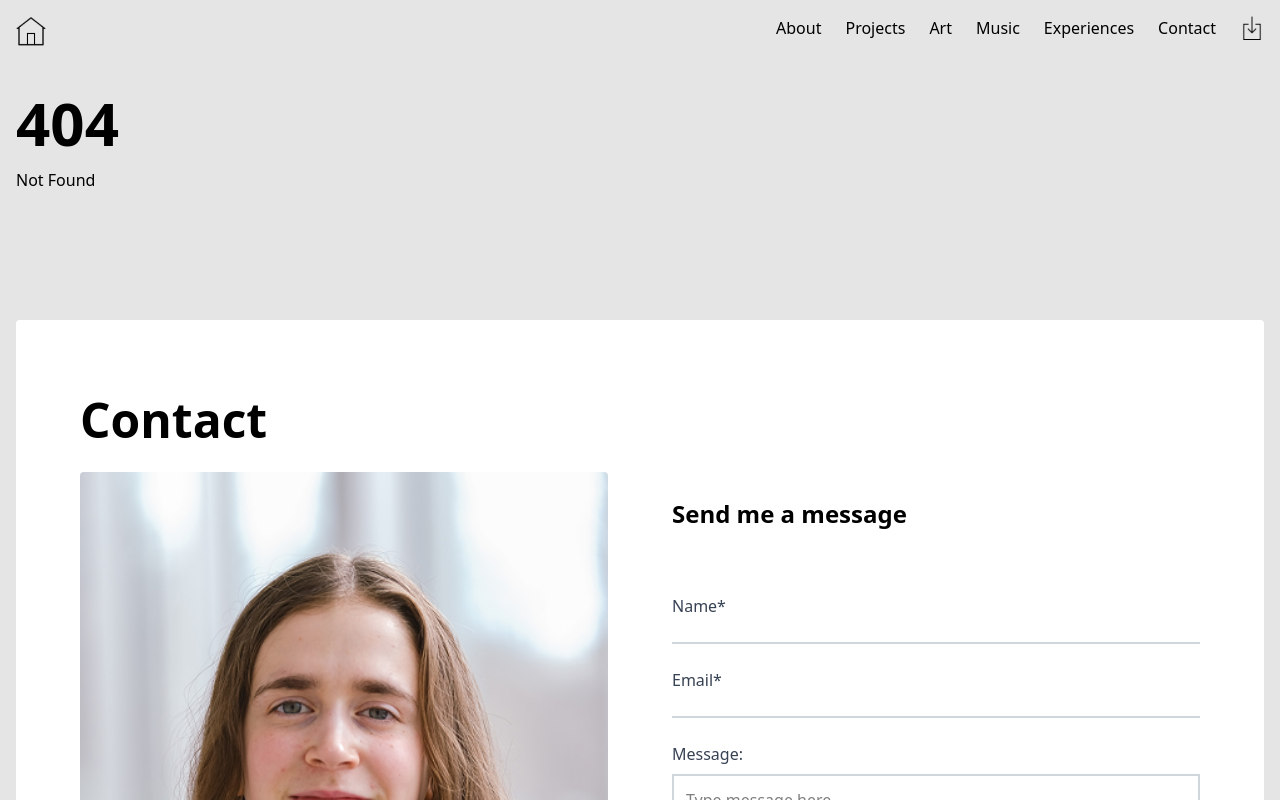
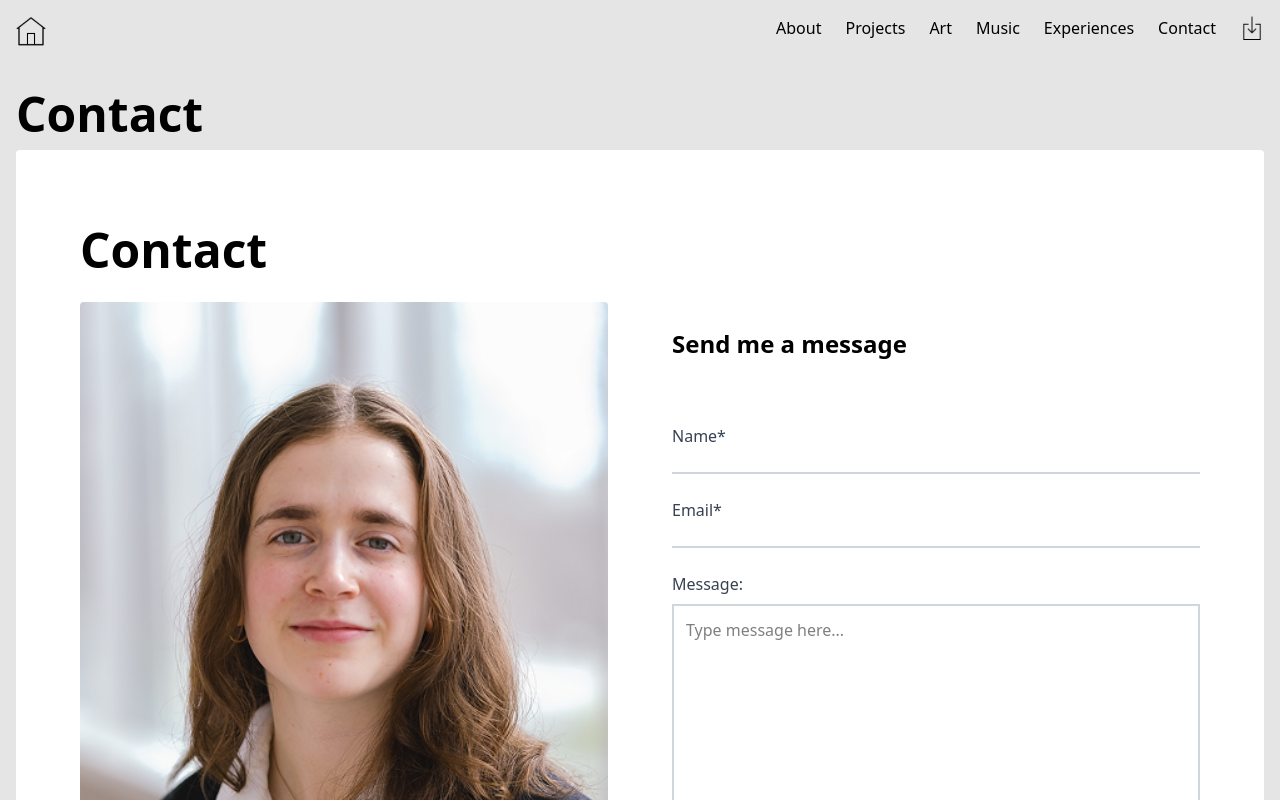
Before and after one commit to jujulcrane/juju-website, a SvelteKit app: page /contact in a window 1280 px wide. Before the commit this address had no page. Shown: the top 800 px of the page. Built offline with nearby package versions, Linux system fonts and the light colour scheme.

Commit message:
make contact its own page

```diff
--- a/src/lib/components/Navbar.svelte
+++ b/src/lib/components/Navbar.svelte
@@ -25,7 +25,7 @@
 			<li><a href="/art" class="hover:text-[#FFC107]">Art</a></li>
 			<li><a href="/music" class="hover:text-[#FFC107]">Music</a></li>
 			<li><a href="/experiences" class="hover:text-[#FFC107]">Experiences</a></li>
-			<li><a href="#contact" class="hover:text-[#FFC107]">Contact</a></li>
+			<li><a href="/contact" class="hover:text-[#FFC107]">Contact</a></li>
 			<li>
 				<DownloadButton
 					href="/resume.pdf"
@@ -86,7 +86,7 @@
 					</a>
 				</li>
 				<li>
-					<a href="#contact" class="transition-colors hover:text-gray-300" on:click={closeMenu}>
+					<a href="/contact" class="transition-colors hover:text-gray-300" on:click={closeMenu}>
 						Contact
 					</a>
 				</li>
--- a/src/routes/+layout.svelte
+++ b/src/routes/+layout.svelte
@@ -34,8 +34,6 @@
 
 	<main class="container mx-auto flex-grow p-4">
 		{@render children()}
-		<SectionSep />
-		<ContactSection />
 	</main>
 	<Footer />
 </div>
--- /dev/null
+++ b/src/routes/contact/+page.svelte
@@ -0,0 +1,16 @@
+<script lang="ts">
+	import Meta from '$lib/components/Meta.svelte';
+	import ContactSection from '$lib/components/ContactSection.svelte';
+	import SectionSep from '$lib/components/SectionSep.svelte';
+
+</script>
+
+<Meta
+	title="Art Portfolio"
+	description="Discover Juju's art collection featuring creative visual works, paintings, and artistic experiments through technology, acrylic paint, oil paint, watercolor, and more."
+	keywords="digital art, painting, acrylic, watercolor, oil painting, creative portfolio, visual art, illustrations, artistic works"
+	url="https://url/art"
+/>
+
+<h1 class="h2-style">Contact</h1>
+<ContactSection />
```
